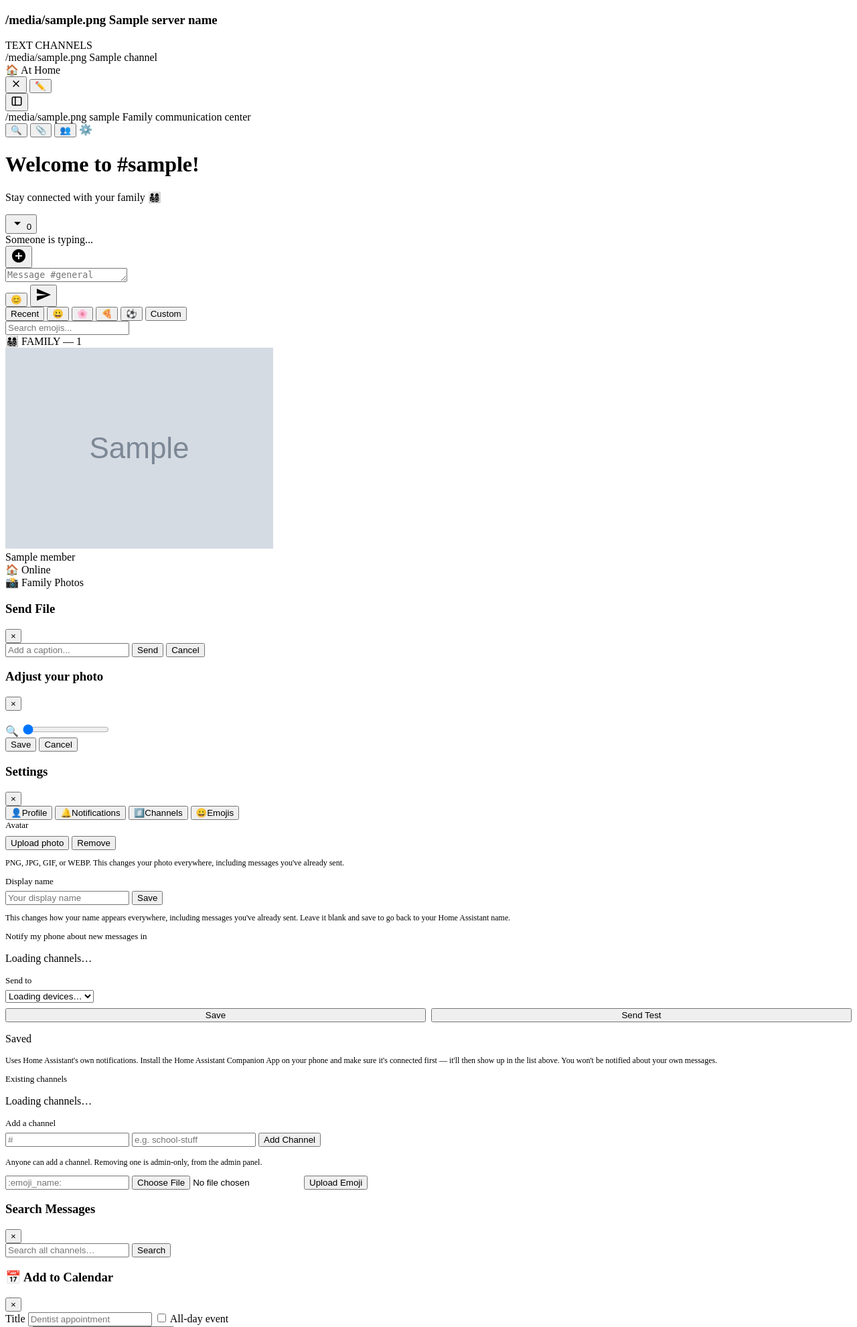
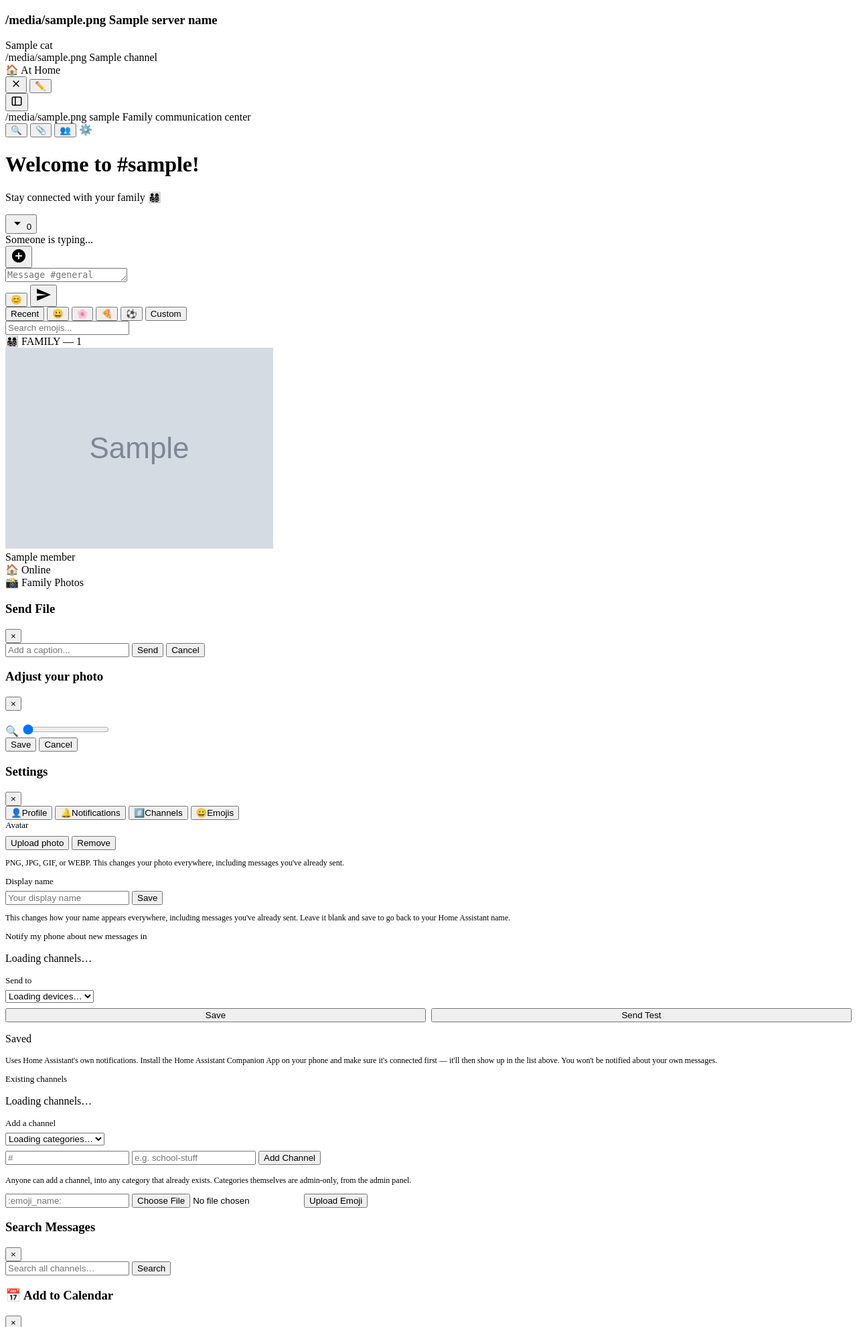
Before and after one commit to Arbitrary8481/family-chat, a Flask app: template family-chat/app/templates/index.html in a window 1280 px wide. Shown: the top 1981 px of the page at 67% size. Run offline with Flask 3, Linux system fonts and the light colour scheme; the template is opened without the code that fills it: most values are stand-ins (such as "Sample title", 1, 10 or a date in 2020); grey boxes marked "Sample" are stand-in pictures; parts of the project's set-up code (start-up, migrations or seed data) failed here and were passed over.

Commit message:
Added Text channel categories

```diff
--- a/family-chat/app/server.py
+++ b/family-chat/app/server.py
@@ -351,6 +351,37 @@ def init_db():
             ]
         )
 
+    # Channel categories — sidebar section headers a channel belongs
+    # under (Discord-style). Only an admin can create one; anyone can
+    # still add a channel, but only into a category that already
+    # exists.
+    c.execute('''CREATE TABLE IF NOT EXISTS channel_categories
+                 (id INTEGER PRIMARY KEY AUTOINCREMENT,
+                  name TEXT NOT NULL,
+                  created_at TEXT NOT NULL)''')
+
+    c.execute("PRAGMA table_info(channels)")
+    if 'category_id' not in [col[1] for col in c.fetchall()]:
+        c.execute('ALTER TABLE channels ADD COLUMN category_id INTEGER')
+
+    # Added after channels already existed, on every install — nothing
+    # created before this point has a category yet, and the sidebar now
+    # always groups by category rather than falling back to a flat
+    # list, so every existing channel needs a real home rather than
+    # silently becoming invisible. Only creates the fallback category
+    # if it's actually needed for something.
+    c.execute('SELECT COUNT(*) FROM channels WHERE category_id IS NULL')
+    if c.fetchone()[0] > 0:
+        c.execute('SELECT id FROM channel_categories WHERE name = ?', ('General',))
+        row = c.fetchone()
+        if row:
+            default_category_id = row[0]
+        else:
+            c.execute('INSERT INTO channel_categories (name, created_at) VALUES (?, ?)',
+                       ('General', datetime.now().isoformat()))
+            default_category_id = c.lastrowid
+        c.execute('UPDATE channels SET category_id = ? WHERE category_id IS NULL', (default_category_id,))
+
     # Per-person notification preference, keyed by the same stable HA user
     # ID used everywhere else. notify_service is a Home Assistant
     # notify.* service name (e.g. "mobile_app_johns_iphone") created
@@ -572,15 +603,70 @@ def slugify(text):
     slug = re.sub(r'[^a-z0-9]+', '-', text.strip().lower()).strip('-')
     return slug[:30]
 
+def get_categories():
+    conn = sqlite3.connect('/data/chat.db')
+    c = conn.cursor()
+    c.execute('SELECT id, name FROM channel_categories ORDER BY id ASC')
+    rows = c.fetchall()
+    conn.close()
+    return [{'id': r[0], 'name': r[1]} for r in rows]
+
+def add_category(name):
+    name = name.strip()[:30]
+    if not name:
+        return None, 'Category name is required.'
+
+    conn = sqlite3.connect('/data/chat.db')
+    c = conn.cursor()
+    c.execute('SELECT 1 FROM channel_categories WHERE name = ?', (name,))
+    if c.fetchone():
+        conn.close()
+        return None, 'A category with that name already exists.'
+    c.execute('INSERT INTO channel_categories (name, created_at) VALUES (?, ?)',
+               (name, datetime.now().isoformat()))
+    category_id = c.lastrowid
+    conn.commit()
+    conn.close()
+    return category_id, None
+
+def delete_category(category_id):
+    try:
+        category_id = int(category_id)
+    except (TypeError, ValueError):
+        return False, 'Invalid category.'
+
+    conn = sqlite3.connect('/data/chat.db')
+    c = conn.cursor()
+    # A category with channels still in it can't just vanish — those
+    # channels would be left with a category_id pointing at nothing,
+    # and the sidebar has no "uncategorized" fallback section to show
+    # them in. Move or delete its channels first, same reasoning as
+    # "can't delete the last channel" below.
+    c.execute('SELECT COUNT(*) FROM channels WHERE category_id = ?', (category_id,))
+    if c.fetchone()[0] > 0:
+        conn.close()
+        return False, "Move or delete this category's channels first."
+    c.execute('SELECT COUNT(*) FROM channel_categories')
+    if c.fetchone()[0] <= 1:
+        conn.close()
+        return False, "Can't delete the last remaining category — every channel needs one to belong to."
+    c.execute('DELETE FROM channel_categories WHERE id = ?', (category_id,))
+    conn.commit()
+    conn.close()
+    return True, None
+
 def get_channels():
     conn = sqlite3.connect('/data/chat.db')
     c = conn.cursor()
-    c.execute('SELECT slug, name, icon FROM channels ORDER BY id ASC')
+    c.execute('''SELECT ch.slug, ch.name, ch.icon, ch.category_id, cc.name
+                 FROM channels ch
+                 LEFT JOIN channel_categories cc ON cc.id = ch.category_id
+                 ORDER BY ch.category_id ASC, ch.id ASC''')
     rows = c.fetchall()
     conn.close()
-    return [{'slug': r[0], 'name': r[1], 'icon': r[2]} for r in rows]
-
-def add_channel(name, icon):
+    return [{'slug': r[0], 'name': r[1], 'icon': r[2], 'category_id': r[3], 'category_name': r[4]} for r in rows]
+
+def add_channel(name, icon, category_id):
     name = name.strip()[:30]
     icon = (icon.strip() or '#')[:8]
     slug = slugify(name)
@@ -589,11 +675,27 @@ def add_channel(name, icon):
 
     conn = sqlite3.connect('/data/chat.db')
     c = conn.cursor()
+
+    # A channel always belongs to a real category — admins create
+    # categories, everyone else picks from what already exists.
+    # Validated here against the actual table, not just trusted from
+    # whatever the client's dropdown happened to submit.
+    try:
+        category_id = int(category_id)
+    except (TypeError, ValueError):
+        conn.close()
+        return None, 'Choose a category for this channel.'
+    c.execute('SELECT 1 FROM channel_categories WHERE id = ?', (category_id,))
+    if not c.fetchone():
+        conn.close()
+        return None, 'Choose a valid category.'
+
     c.execute('SELECT 1 FROM channels WHERE slug = ?', (slug,))
     if c.fetchone():
         conn.close()
         return None, 'A channel with that name already exists.'
-    c.execute('INSERT INTO channels (slug, name, icon) VALUES (?, ?, ?)', (slug, name, icon))
+    c.execute('INSERT INTO channels (slug, name, icon, category_id) VALUES (?, ?, ?, ?)',
+               (slug, name, icon, category_id))
     conn.commit()
     conn.close()
     return slug, None
@@ -886,6 +988,7 @@ def index():
                           asset_version=asset_version,
                           inline_css=INLINE_CSS,
                           channels=get_channels(),
+                          categories=get_categories(),
                           auto_user=auto_user,
                           auto_user_id=auto_user_id,
                           auto_avatar=get_avatar(auto_user_id) if auto_user_id else None,
@@ -900,17 +1003,23 @@ def index():
 def api_channels():
     return jsonify(get_channels())
 
+@app.route('/api/categories')
+def api_categories():
+    return jsonify(get_categories())
+
 @app.route('/api/channels/add', methods=['POST'])
 def api_add_channel():
     # Adding a channel is self-service for any signed-in family member.
     # Deleting one is more disruptive (affects everyone, drops it out of
     # the sidebar for the whole family at once) — see api_delete_channel
-    # below for who's allowed to do that.
+    # below for who's allowed to do that. Categories are the other way
+    # around: only an admin can create one (see admin_add_category),
+    # but anyone can add a channel into one that already exists.
     ha_user_id = request.headers.get('X-Remote-User-Id')
     if not ha_user_id:
         return jsonify({'error': 'Not accessed through Home Assistant'}), 403
     data = request.get_json(silent=True) or {}
-    slug, error = add_channel(data.get('name', ''), data.get('icon', '#'))
+    slug, error = add_channel(data.get('name', ''), data.get('icon', '#'), data.get('category_id'))
     if error:
         return jsonify({'error': error}), 400
     return jsonify({'success': True, 'slug': slug, 'channels': get_channels()})
@@ -1096,6 +1205,7 @@ def admin_panel():
                           saved=request.args.get('saved'),
                           active_tab=request.args.get('tab', 'chatname'),
                           channels=get_channels(),
+                          categories=get_categories(),
                           channel_error=request.args.get('channel_error'),
                           ha_accounts=get_known_ha_accounts(),
                           current_owner_id=get_owner_user_id(),
@@ -1157,6 +1267,22 @@ def admin_logout():
 def admin_delete_channel():
     slug = request.form.get('slug', '')
     ok, error = delete_channel(slug)
+    if error:
+        return ingress_redirect(url_for('admin_panel', channel_error=error, tab='channels'))
+    return ingress_redirect(url_for('admin_panel', saved='1', tab='channels'))
+
+@app.route('/admin/categories/add', methods=['POST'])
+@require_admin
+def admin_add_category():
+    category_id, error = add_category(request.form.get('name', ''))
+    if error:
+        return ingress_redirect(url_for('admin_panel', channel_error=error, tab='channels'))
+    return ingress_redirect(url_for('admin_panel', saved='1', tab='channels'))
+
+@app.route('/admin/categories/delete', methods=['POST'])
+@require_admin
+def admin_delete_category():
+    ok, error = delete_category(request.form.get('category_id', ''))
     if error:
         return ingress_redirect(url_for('admin_panel', channel_error=error, tab='channels'))
     return ingress_redirect(url_for('admin_panel', saved='1', tab='channels'))
--- a/family-chat/app/static/script.js
+++ b/family-chat/app/static/script.js
@@ -1897,6 +1897,36 @@ function loadChannelsSettings() {
         .catch(() => {
             list.innerHTML = '<p class="settings-hint">Couldn\'t load channels.</p>';
         });
+
+    loadChannelCategoriesForAddForm();
+}
+
+// Populates the category dropdown in the "Add a channel" form — a
+// channel always needs a real, existing category to belong to, so this
+// has to be current every time the form could be used, not just
+// fetched once at page load.
+function loadChannelCategoriesForAddForm() {
+    const select = document.getElementById('newChannelCategory');
+    if (!select) return;
+    select.innerHTML = '<option value="">Loading categories…</option>';
+
+    fetch(apiUrl('/api/categories'))
+        .then(r => r.json())
+        .then(categories => {
+            if (!categories || categories.length === 0) {
+                // Shouldn't actually happen — the server always keeps at
+                // least one category — but a channel truly cannot be
+                // added without one, so this is the honest state to show
+                // if it somehow ever does.
+                select.innerHTML = '<option value="">No categories yet — ask an admin to add one</option>';
+                return;
+            }
+            select.innerHTML = '<option value="">Choose a category…</option>' +
+                categories.map(cat => `<option value="${cat.id}">${escapeHtml(cat.name)}</option>`).join('');
+        })
+        .catch(() => {
+            select.innerHTML = '<option value="">Couldn\'t load categories — try again</option>';
+        });
 }
 
 function deleteChannelSettings(slug) {
@@ -1938,9 +1968,16 @@ function removeChannelFromSidebar(slug, remainingChannels) {
 // without a full page reload needs the same treatment here to actually
 // be clickable.
 function addChannelToSidebar(ch) {
-    const channelList = document.querySelector('.channel-sidebar .channel-list');
-    if (!channelList) return;
-    if (channelList.querySelector(`.channel[data-channel="${CSS.escape(ch.slug)}"]`)) return;
+    // Channels are now grouped by category in the sidebar (see
+    // index.html) — this has to land in the right category's own
+    // container, not just get appended to a flat list the way it used
+    // to. The category itself is guaranteed to already be there: a
+    // channel can only ever be added into a category that already
+    // exists, and the sidebar renders every category server-side at
+    // page load.
+    const categoryGroup = document.querySelector(`.category-channels[data-category-id="${ch.category_id}"]`);
+    if (!categoryGroup) return;
+    if (categoryGroup.querySelector(`.channel[data-channel="${CSS.escape(ch.slug)}"]`)) return;
 
     const el = document.createElement('div');
     el.className = 'channel';
@@ -1949,25 +1986,31 @@ function addChannelToSidebar(ch) {
     el.addEventListener('click', function() {
         switchChannel(this.dataset.channel);
     });
-    channelList.appendChild(el);
+    categoryGroup.appendChild(el);
 }
 
 function addChannel() {
     const iconInput = document.getElementById('newChannelIcon');
     const nameInput = document.getElementById('newChannelName');
+    const categorySelect = document.getElementById('newChannelCategory');
     const status = document.getElementById('addChannelStatus');
     const icon = iconInput ? iconInput.value.trim() : '';
     const name = nameInput ? nameInput.value.trim() : '';
+    const category_id = categorySelect ? categorySelect.value : '';
 
     if (!name) {
         alert('Give the channel a name first.');
         return;
     }
+    if (!category_id) {
+        alert('Choose a category first.');
+        return;
+    }
 
     fetch(apiUrl('/api/channels/add'), {
         method: 'POST',
         headers: { 'Content-Type': 'application/json' },
-        body: JSON.stringify({ name, icon })
+        body: JSON.stringify({ name, icon, category_id })
     })
         .then(r => r.json())
         .then(data => {
--- a/family-chat/app/templates/index.html
+++ b/family-chat/app/templates/index.html
@@ -28,12 +28,17 @@
                 <h3>{{ server_icon }} {{ server_name }}</h3>
             </div>
             <div class="channel-list">
-                <div class="category">TEXT CHANNELS</div>
-                {% for ch in channels %}
-                <div class="channel{% if loop.first %} active{% endif %}" data-channel="{{ ch.slug }}">
+                {% for cat in categories %}
+                {% set is_first_category = loop.first %}
+                <div class="category">{{ cat.name }}</div>
+                <div class="category-channels" data-category-id="{{ cat.id }}">
+                {% for ch in channels if ch.category_id == cat.id %}
+                <div class="channel{% if is_first_category and loop.first %} active{% endif %}" data-channel="{{ ch.slug }}">
                     <span class="channel-icon">{{ ch.icon }}</span>
                     <span class="channel-name">{{ ch.name }}</span>
                     <span class="mention-badge hidden" data-mention-badge="{{ ch.slug }}"></span>
+                </div>
+                {% endfor %}
                 </div>
                 {% endfor %}
             </div>
@@ -384,6 +389,9 @@
                             <label style="display:block; font-size: 13px; color: var(--text-muted); margin: 16px 0 6px;">
                                 Add a channel
                             </label>
+                            <select id="newChannelCategory" class="settings-select" style="margin-bottom: 8px;">
+                                <option value="">Loading categories…</option>
+                            </select>
                             <div class="emoji-upload" style="padding: 0; border-bottom: none;">
                                 <input type="text" id="newChannelIcon" maxlength="8" placeholder="#" style="flex: 0 1 60px;">
                                 <input type="text" id="newChannelName" maxlength="30" placeholder="e.g. school-stuff" style="flex: 1 1 140px;">
@@ -391,7 +399,7 @@
                             </div>
                             <p id="addChannelStatus" class="settings-save-status hidden"></p>
                             <p style="font-size: 12px; color: var(--text-muted); margin-top: 12px;">
-                                Anyone can add a channel. Removing one is admin-only, from the admin panel.
+                                Anyone can add a channel, into any category that already exists. Categories themselves are admin-only, from the admin panel.
                             </p>
                         </div>
                     </div>
--- a/family-chat/config.yaml
+++ b/family-chat/config.yaml
@@ -1,5 +1,5 @@
 name: "Family Chat"
-version: "2.30.4"
+version: "2.31.0"
 slug: "family_chat"
 description: "Private Discord-like chat for your family with file sharing and emojis"
 arch:
```
Also changed, not shown: family-chat/app/templates/admin.html (+39 -3 lines), README.md, family-chat/CHANGELOG.md.
